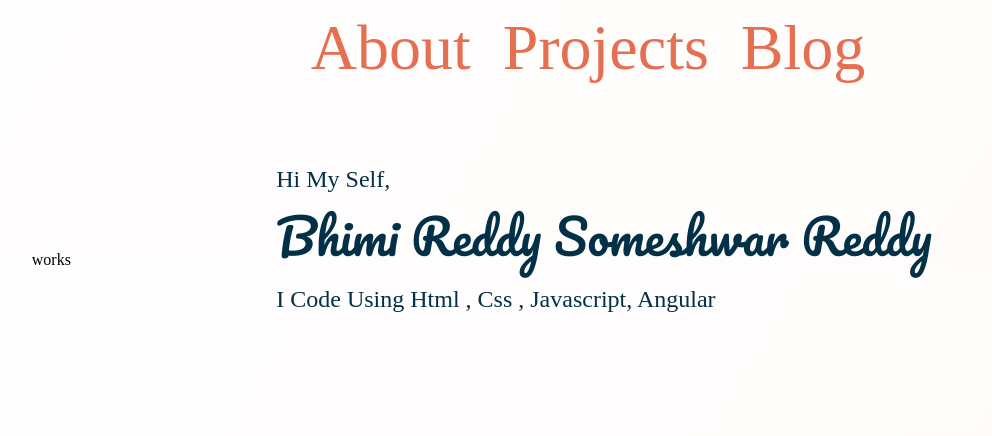
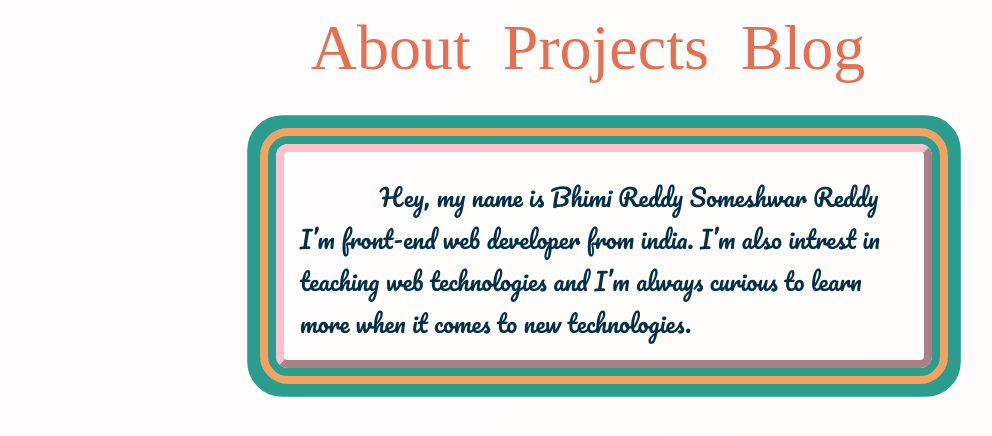
Before and after one commit to someshwarreddy/someshwarrddyprofile, an Angular app: page /about in a window 1280 px wide. Shown: the top 436 px of the page, without its empty margins (36-1028 px from the left). Built offline with nearby package versions, Linux system fonts and the light colour scheme; a web font is replaced by a local one.

Commit message:
aboutchanges

```diff
--- a/src/app/about/about/about.component.html
+++ b/src/app/about/about/about.component.html
@@ -1,6 +1,12 @@
-<div class="container gutter">
+<div class="container">
     <div class="about-section">
-        works
+        <div class="center">
+            <div class="name-role">
+                <p class="top-marin role"> Hey, my name is Bhimi Reddy Someshwar Reddy I’m front-end web developer from
+                    india. I’m also intrest in teaching web technologies and I’m always curious to learn more when it
+                    comes to new technologies.</p>
+            </div>
+        </div>
     </div>
 </div>
 
--- a/src/app/about/about/about.component.scss
+++ b/src/app/about/about/about.component.scss
@@ -0,0 +1,43 @@
+.center {
+    display: flex;
+    justify-content: center;
+
+
+}
+
+.name-role {
+    // color: #6c757d;
+    color: #023047;
+    font-family: 'Pacifico', cursive;
+    display: flex;
+    width: 52%;
+    flex-direction: column;
+    text-indent: 5em;
+    border: 0.5rem outset rgb(255, 192, 203) ;
+    outline: 0.5rem solid #f4a261;
+    box-shadow: 0 0 0 1.8rem #2a9d8f;
+    border-radius: 12px;
+    margin: 2rem;
+    padding: 1rem;
+    outline-offset: 0.5rem;
+    margin-top: 3rem;
+}
+
+.name {
+    font-family: 'Pacifico', cursive;
+    // font-family: 'Kablammo', cursive;
+    // color: #e76f51;
+    font-size: 3rem;
+}
+
+.top-marin {
+    margin-top: 0.5rem;
+}
+
+ .role {
+    font-size: 1.5rem;
+}
+.text {
+    font-size: 1rem;
+    text-transform: uppercase;
+}
--- a/src/app/app.component.html
+++ b/src/app/app.component.html
@@ -1,12 +1,7 @@
 <div class="container">
 
     <app-menu></app-menu>
-    <div class="center">
-        <div class="name-role">
-            <p class="top-marin self-font-size"> hi my self,</p>
-            <span class="name top-marin">Bhimi Reddy Someshwar Reddy</span>
-            <p class="top-marin self-font-size"> i code using html , css , javascript, angular</p>
-        </div>
-    </div>
+
+
     <router-outlet></router-outlet>
 </div>
--- a/src/app/app.component.scss
+++ b/src/app/app.component.scss
@@ -1,25 +1,46 @@
-.center {
-    display: flex;
-    justify-content: center;
-    transform: translateY(40%);
-}
 
-.name-role {
-    color: #023047;
-    text-transform: capitalize;
-}
 
-.name {
-    font-family: 'Pacifico', cursive;
-    // font-family: 'Kablammo', cursive;
-    // color: #e76f51;
-    font-size: 3rem;
-}
+// .button-55 {
+//     align-self: center;
+//     background-color: #fff;
+//     background-image: none;
+//     background-position: 0 90%;
+//     background-repeat: repeat no-repeat;
+//     background-size: 4px 3px;
+//     border-radius: 15px 225px 255px 15px 15px 255px 225px 15px;
+//     border-style: solid;
+//     border-width: 2px;
+//     box-shadow: rgba(0, 0, 0, .2) 15px 28px 25px -18px;
+//     box-sizing: border-box;
+//     color: #41403e;
+//     cursor: pointer;
+//     display: inline-block;
+//     font-family: Neucha, sans-serif;
+//     font-size: 1rem;
+//     line-height: 23px;
+//     outline: none;
+//     padding: .75rem;
+//     text-decoration: none;
+//     transition: all 235ms ease-in-out;
+//     border-bottom-left-radius: 15px 255px;
+//     border-bottom-right-radius: 225px 15px;
+//     border-top-left-radius: 255px 15px;
+//     border-top-right-radius: 15px 225px;
+//     user-select: none;
+//     -webkit-user-select: none;
+//     touch-action: manipulation;
 
-.top-marin {
-    margin-top: 0.5rem;
-}
+//   }
 
-.self-font-size{
-    font-size: 1.5rem;
-}
+//   .button-55:hover {
+//     box-shadow: rgba(0, 0, 0, .3) 2px 8px 8px -5px;
+//     transform: translate3d(0, 2px, 0);
+//   }
+
+//   .button-55:focus {
+//     box-shadow: rgba(0, 0, 0, .3) 2px 8px 4px -6px;
+//   }
+
+//   .top-marin-buuton {
+//     margin-top: 1rem;
+//   }
--- a/src/app/menu/menu.component.scss
+++ b/src/app/menu/menu.component.scss
@@ -39,7 +39,7 @@
 }
 
 .nav-items .list-items .nav-link:hover {
-  color: #e76f51;
+  color: #023047;
   animation: swing 0.5s 0.2s;
   transform-origin: top center;
 
```
